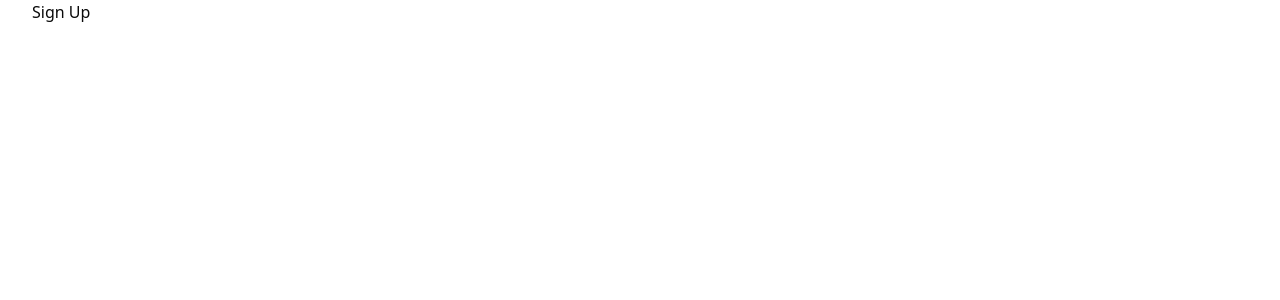
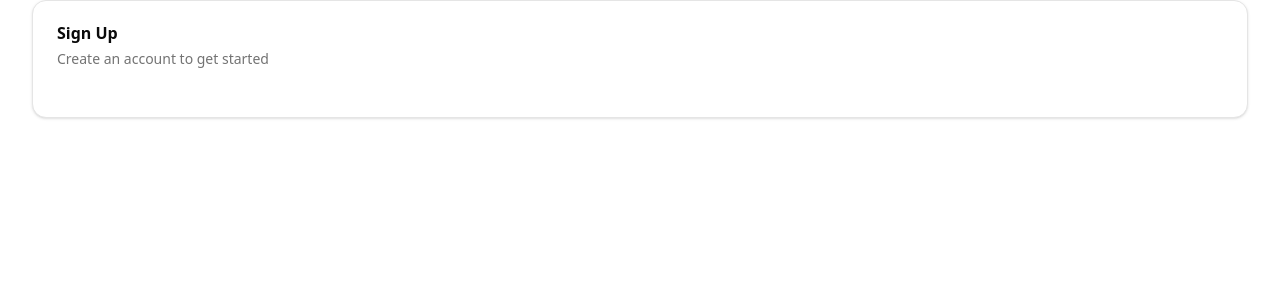
Before and after one commit to grd888/nexjs-16-tutorial-yt, a Next.js app: page /auth/sign-up in a window 1280 px wide. Shown: the top 300 px of the page. Built offline with nearby package versions, Linux system fonts and the light colour scheme.

Commit message:
Add card layout to sign-up page with header and form structure
Import Card components, replace basic div with Card component containing CardHeader with title and description, and add CardContent with empty form element for future sign-up form implementation.

```diff
--- a/app/auth/sign-up/page.tsx
+++ b/app/auth/sign-up/page.tsx
@@ -1,7 +1,17 @@
+import { Card, CardContent, CardDescription, CardHeader, CardTitle } from "@/components/ui/card";
+
 export default function SignUpPage() {
   return (
-    <div>
-      <h1>Sign Up</h1>
-    </div>
+    <Card>
+      <CardHeader>
+        <CardTitle>Sign Up</CardTitle>
+        <CardDescription>Create an account to get started</CardDescription>
+      </CardHeader>
+      <CardContent>
+        <form>
+
+        </form>
+      </CardContent>
+    </Card>
   );
 }
```
